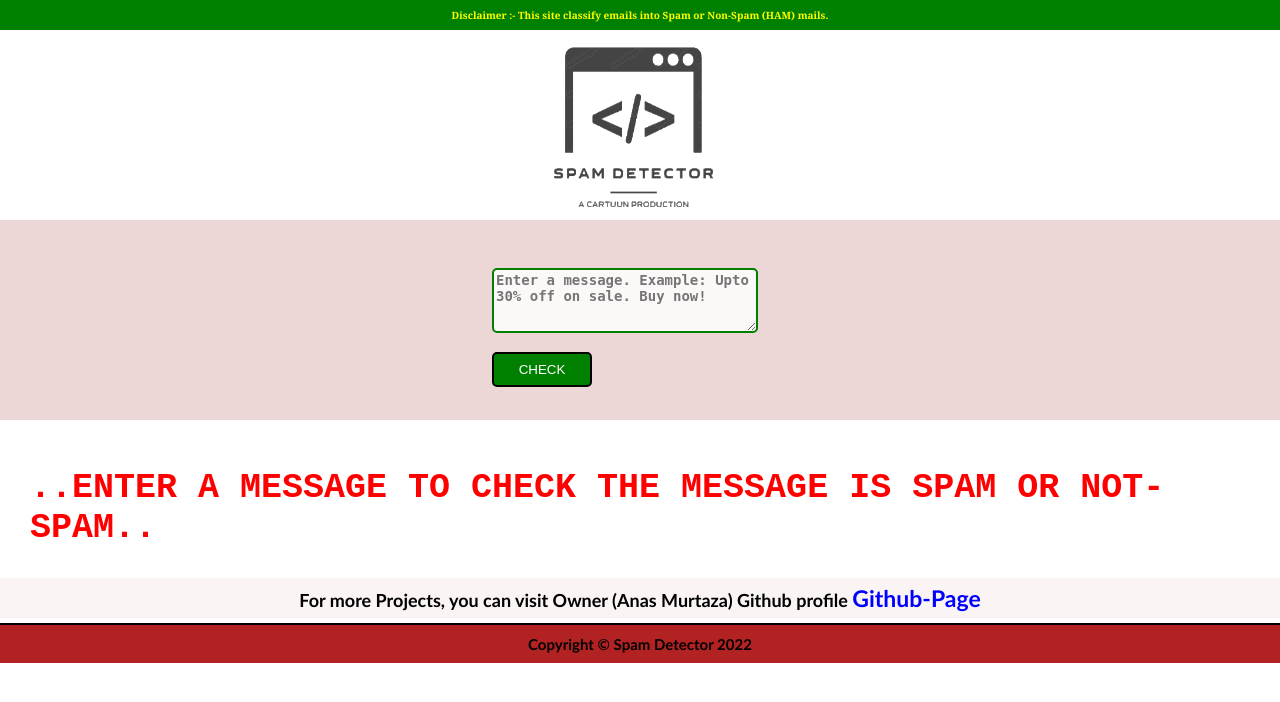
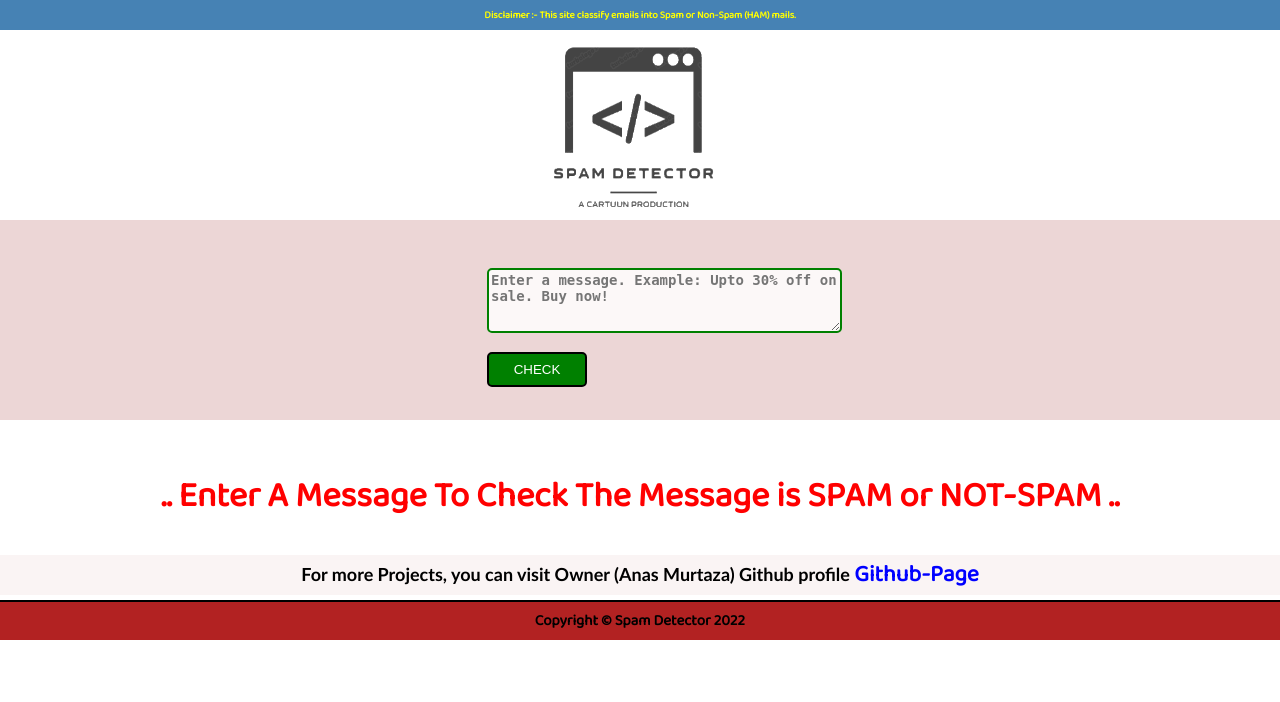
Before and after one commit to cartuuun/email_spam_detector_by_cartuun, a Python web app: template templates/index.html in a window 1280 px wide. Shown: the top 702 px of the page. Run offline with Jinja, Linux system fonts and the light colour scheme; the template is opened without the code that fills it, so the values that code supplies are empty.

Commit message:
make it better

```diff
--- a/static/css/style.css
+++ b/static/css/style.css
@@ -15,7 +15,7 @@
   .head-nav {
     height:30px;
     width:100%;
-    background-color: green;
+    background-color: steelblue;
     display:flex;
     justify-content: center;
     align-items: center;
@@ -42,12 +42,12 @@
     background-color:rgb(236, 214, 214);
     flex-flow: column;
     margin-top: -40px;
-    padding-left: 10px;
+    padding-left: 0px;
     padding-right: 10px;
   }
 .text-box {
     height: 65px;
-    width:90%;
+    width:120%;
     border-radius: 5px;
     border: 2px solid green;
     background-color: rgb(252, 248, 248);
--- a/templates/index.html
+++ b/templates/index.html
@@ -5,13 +5,13 @@
     <meta http-equiv="X-UA-Compatible" content="IE=edge">
     <meta name="viewport" content="width=device-width, initial-scale=1.0">
     <link rel="stylesheet" href="{{url_for('static', filename='css/style.css')}}">
-    <link href="https://fonts.googleapis.com/icon?family=Material+Icons" rel="stylesheet">
+    <link href='https://fonts.googleapis.com/css?family=Baloo Bhai 2' rel='stylesheet'>
     <link rel="shortcut icon" href="static/img/logo-w.png"/>
     <title>SPAM Detector Website</title>
 </head>
 <body>
     <div class="container">
-        <div class="head-nav"><h3 style="font-size:10px; color:yellow; font-weight:bold; font-family:Cambria, Cochin, Georgia, Times, 'Times New Roman', serif;">Disclaimer :- This site classify emails into Spam or Non-Spam (HAM) mails.</h3></div>
+        <div class="head-nav"><h3 style="font-size:10px; color:yellow; font-weight:bold; font-family: 'Baloo Bhai 2';">Disclaimer :- This site classify emails into Spam or Non-Spam (HAM) mails.</h3></div>
         <div class="logo-heading">
         <img src="{{url_for('static', filename='img/spam1.png')}}" alt="Spam Detector">
     </div>
@@ -24,7 +24,7 @@
     <br>
     {% if message %}
     <div class="show-result">
-        <div class="output"><h3 style="color:black; font-size:22px; font-weight:bold; font-family:'Courier New', Courier, monospace; text-transform: uppercase;">{{message}}</h3></div>
+        <div class="output"><h3 style="color:black; font-size:22px; font-weight:bold; font-family: 'Baloo Bhai 2';">{{message}}</h3></div>
         <br>
         {% if result=='This Message is Not a SPAM Message.' %}
         <div class="output-logo">
@@ -58,9 +58,9 @@
         {% endif %}
     </div>
     {% else %}
-    <h3 style="color:red; padding:30px;font-size:35px; font-weight:bold; font-family:'Courier New', Courier, monospace; text-transform: uppercase;">..Enter A Message To Check The Message is SPAM or NOT-SPAM..</h3>
+    <h3 style="color:red; padding:30px;font-size:35px; font-weight:bold; font-family: 'Baloo Bhai 2';">.. Enter A Message To Check The Message is SPAM or NOT-SPAM ..</h3>
     {% endif %}
-    <div class="head-git"><h2>For more Projects, you can visit Owner (Anas Murtaza) Github profile <a href="https://github.com/cartuuun" class="nav__link">Github-Page</a></h2></div>
-    <div class="head"><h2> Copyright &copy; Spam Detector 2022</h2></div>
+    <div class="head-git"><h2 >For more Projects, you can visit Owner (Anas Murtaza) Github profile <a style="font-weight:bold; font-family: 'Baloo Bhai 2';" href="https://github.com/cartuuun" class="nav__link">Github-Page</a></h2></div>
+    <div class="head" ><h2 style="font-weight:bold; font-family: 'Baloo Bhai 2';"> Copyright &copy; Spam Detector 2022</h2></div>
 </body>
 </html>
```
Also changed, not shown: README.md, static/img/logo-w.png (deleted).
